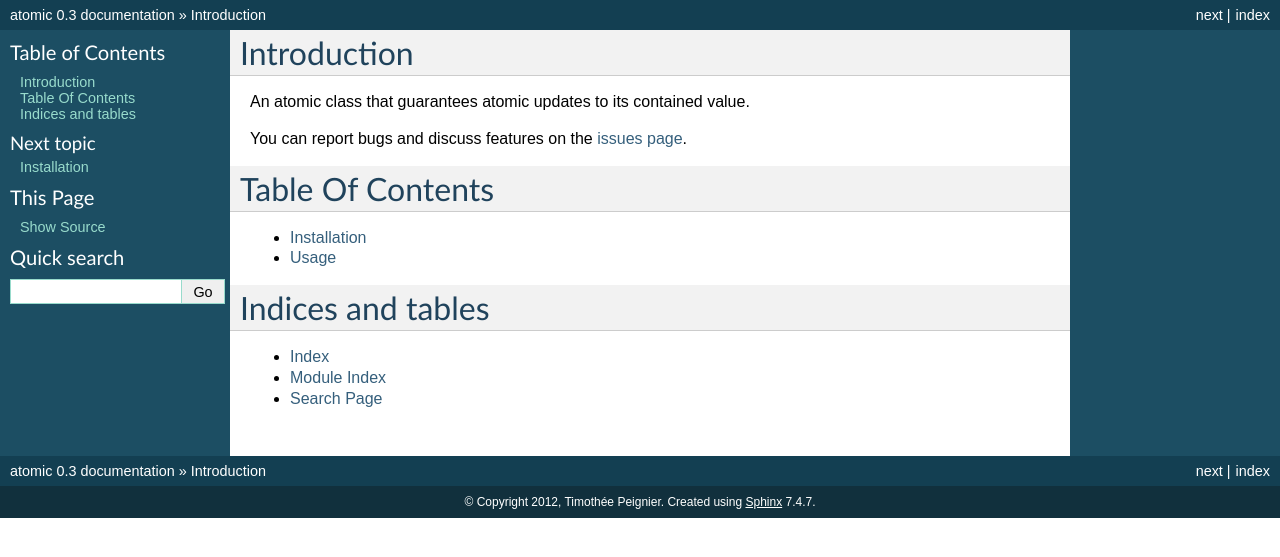
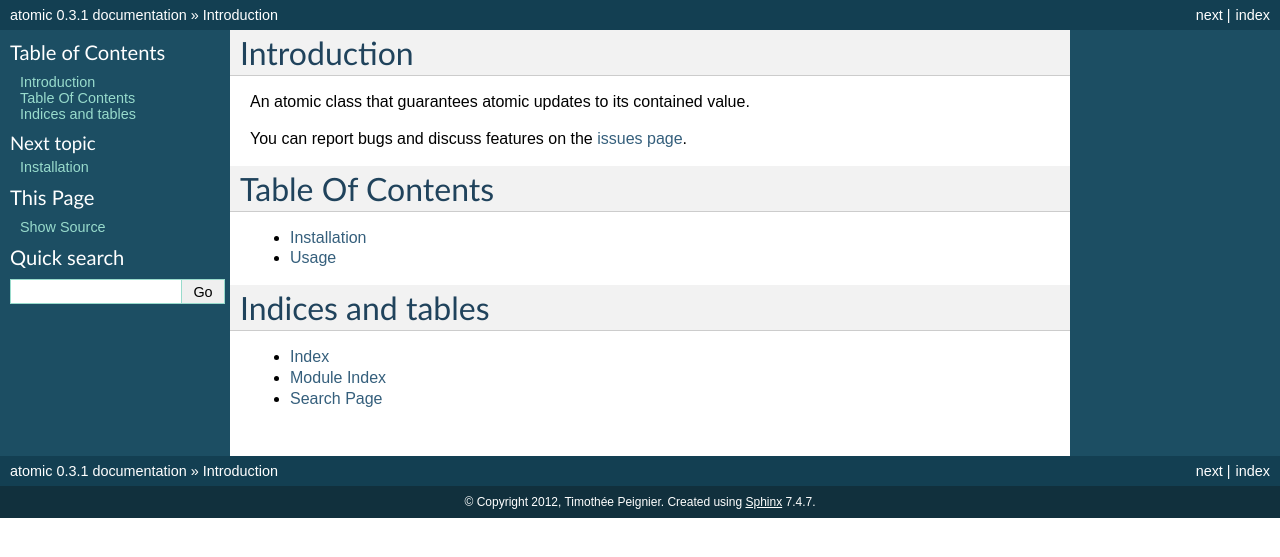
Before and after one commit to cyberdelia/atomic, a Sphinx documentation site: the page built from docs/index.rst, in a window 1280 px wide. Shown: the top 557 px of the page. Built offline with Sphinx 7.4.7, drawn with Linux system fonts in a browser that asks for light colours.

Commit message:
bump version

```diff
--- a/docs/conf.py
+++ b/docs/conf.py
@@ -48,9 +48,9 @@ copyright = u'2012, Timothée Peignier'
 # built documents.
 #
 # The short X.Y version.
-version = '0.3'
+version = '0.3.1'
 # The full version, including alpha/beta/rc tags.
-release = '0.3'
+release = '0.3.1'
 
 # The language for content autogenerated by Sphinx. Refer to documentation
 # for a list of supported languages.
--- a/setup.py
+++ b/setup.py
@@ -4,7 +4,7 @@ from setuptools import setup, find_packages, Extension
 
 setup(
     name='atomic',
-    version='0.3',
+    version='0.3.1',
     description='An atomic class that guarantees atomic updates to its contained value.',
     author='Timothée Peignier',
     author_email='timothee.peignier@tryphon.org',
```
